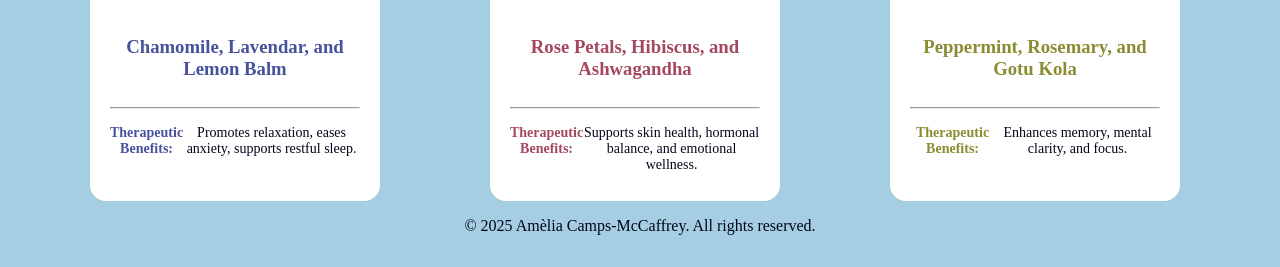
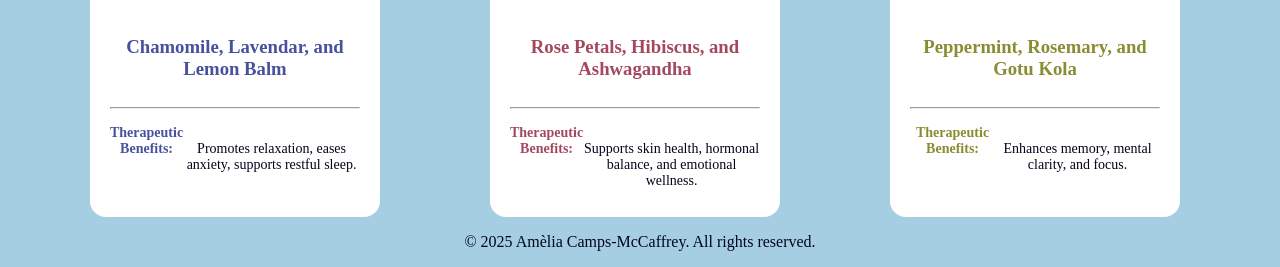
Before and after one commit to ameliacamps/Tea-Cards, a plain HTML site: page index.html in a window 1280 px wide. Shown: the part 553-820 px from the top of the page. Drawn offline with Linux system fonts and the light colour scheme.

Commit message:
Update index.html

```diff
--- a/index.html
+++ b/index.html
@@ -19,7 +19,7 @@
             <h3 class="blue">Chamomile, Lavendar, and Lemon Balm</h3>
             <hr />
             <p>
-                <b class="blue">Therapeutic Benefits:</b>
+                <b class="blue">Therapeutic Benefits:</b> <br />
             Promotes relaxation, eases anxiety, supports restful sleep.
             </p>
         </div>
@@ -30,7 +30,7 @@
             <h3 class="orange">Rose Petals, Hibiscus, and Ashwagandha</h3>
             <hr />
             <p>
-                <b class="orange">Therapeutic Benefits:</b>
+                <b class="orange">Therapeutic Benefits:</b> <br />
                 Supports skin health, hormonal balance, and emotional wellness.
             </p>
         </div>
@@ -41,7 +41,7 @@
             <h3 class="green">Peppermint, Rosemary, and Gotu Kola</h3>
             <hr />
             <p>
-                <b class="green">Therapeutic Benefits:</b>
+                <b class="green">Therapeutic Benefits:</b> <br />
                 Enhances memory, mental clarity, and focus.
             </p>
         </div>
```
